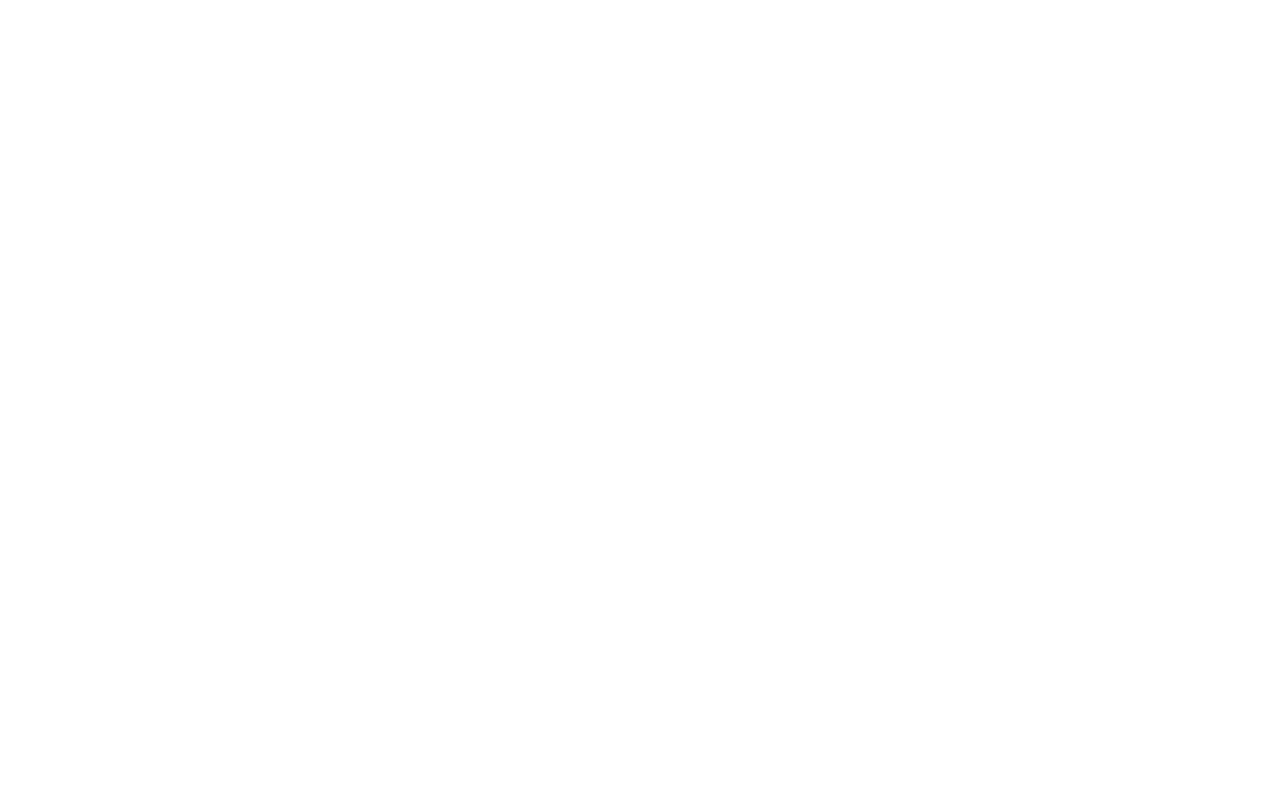
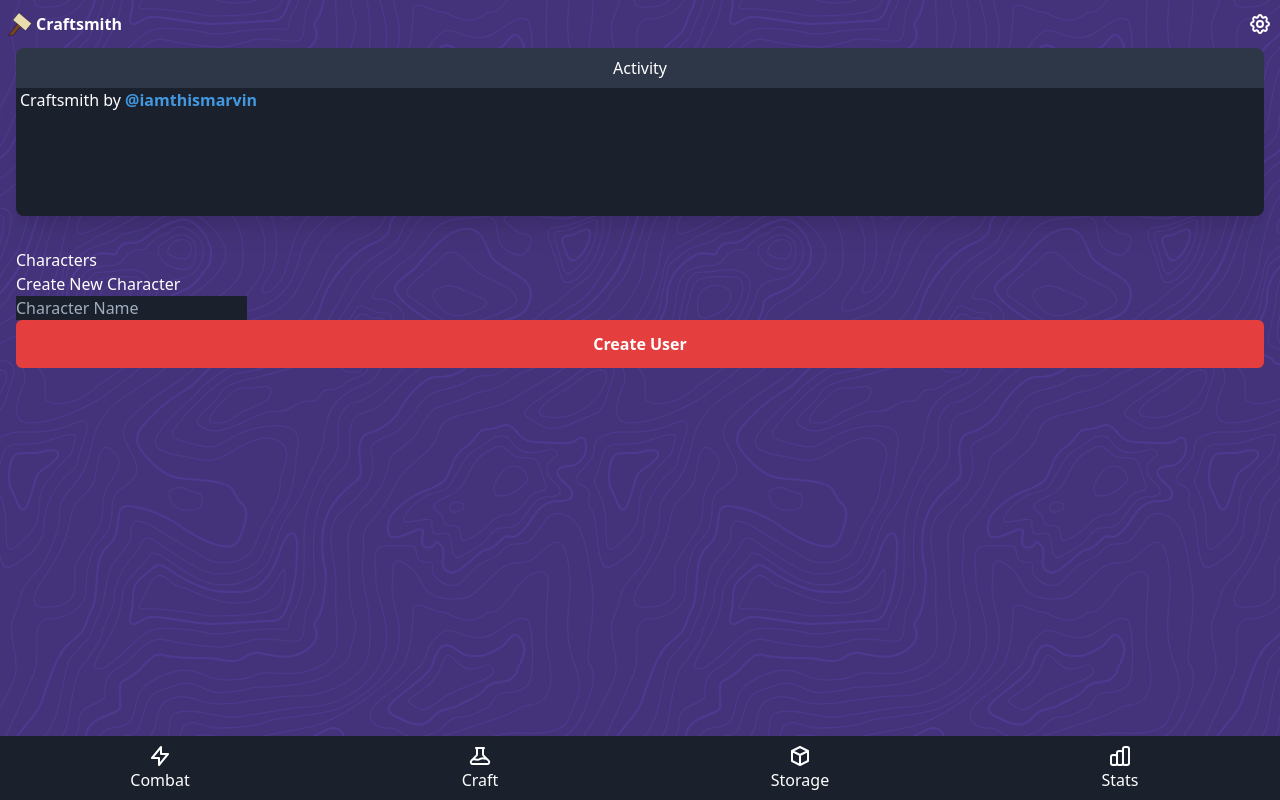
Before and after one commit to iamthismarvin/craftsmith, a Vue app: page /characters in a window 1280 px wide. Before the commit this address had no page. Built offline with nearby package versions, Linux system fonts and the light colour scheme.

Commit message:
EDIT: Rename [Start] route to [Characters].

```diff
--- a/src/router/index.ts
+++ b/src/router/index.ts
@@ -34,9 +34,9 @@ const routes = [
     meta: { layout: Default, requiresAuth: true },
   },
   {
-    path: '/start',
-    name: 'Start',
-    component: () => import('@/views/Start.vue'),
+    path: '/characters',
+    name: 'Characters',
+    component: () => import('@/views/Characters.vue'),
     meta: { layout: Default, requiresAuth: false },
   },
 ];
@@ -66,7 +66,7 @@ router.beforeEach(async (to, from, next) => {
         await store.dispatch('user/UPDATE_USER');
         next();
       } else {
-        next({ name: 'Start' });
+        next({ name: 'Characters' });
       }
     }
   } else {
--- a/src/views/Start.vue
+++ b/src/views/Characters.vue
@@ -21,7 +21,7 @@ import { mapActions } from 'vuex';
 import { db } from '@/database';
 
 export default {
-  name: 'Start',
+  name: 'Characters',
   data: () => ({
     name: null,
     users: [],
```
